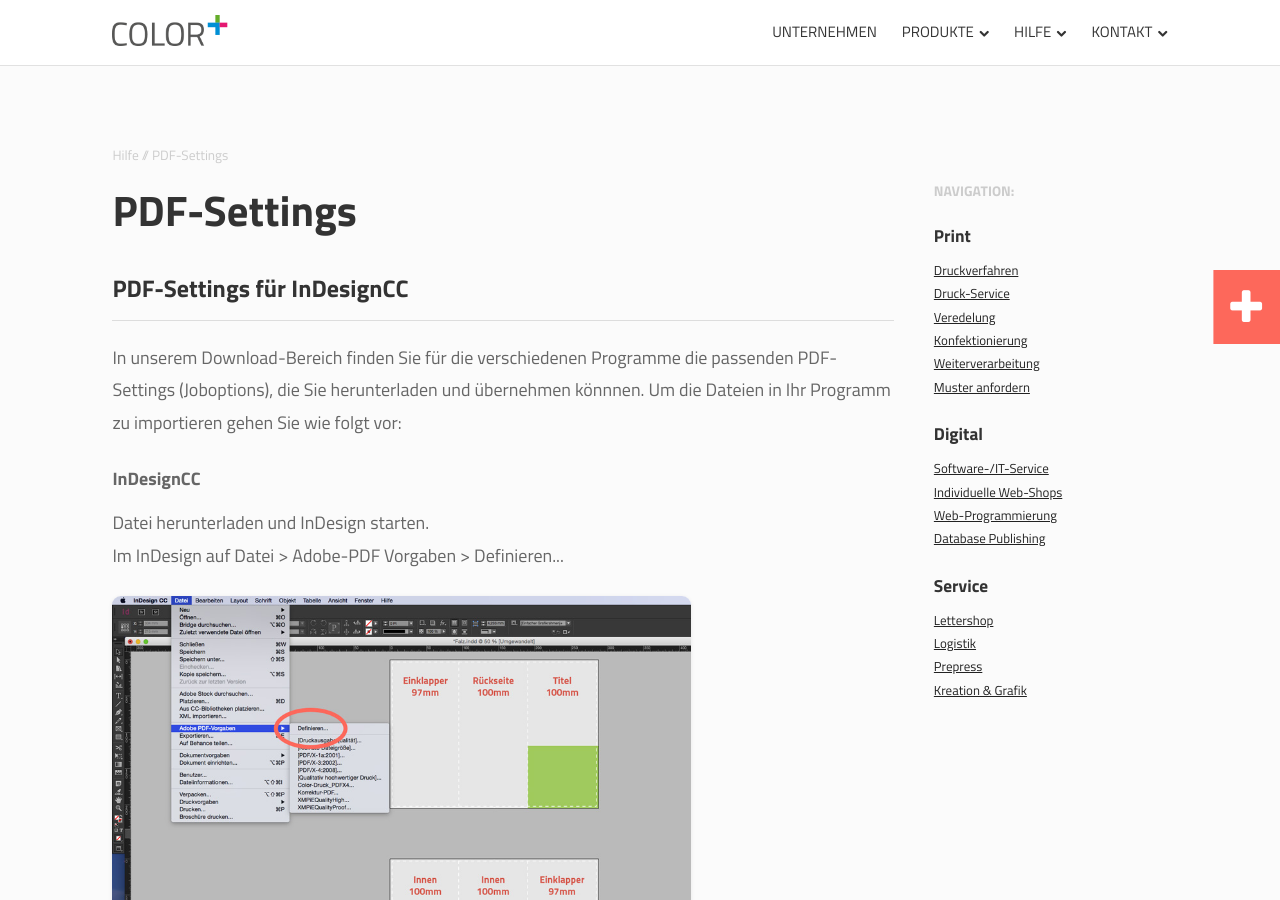
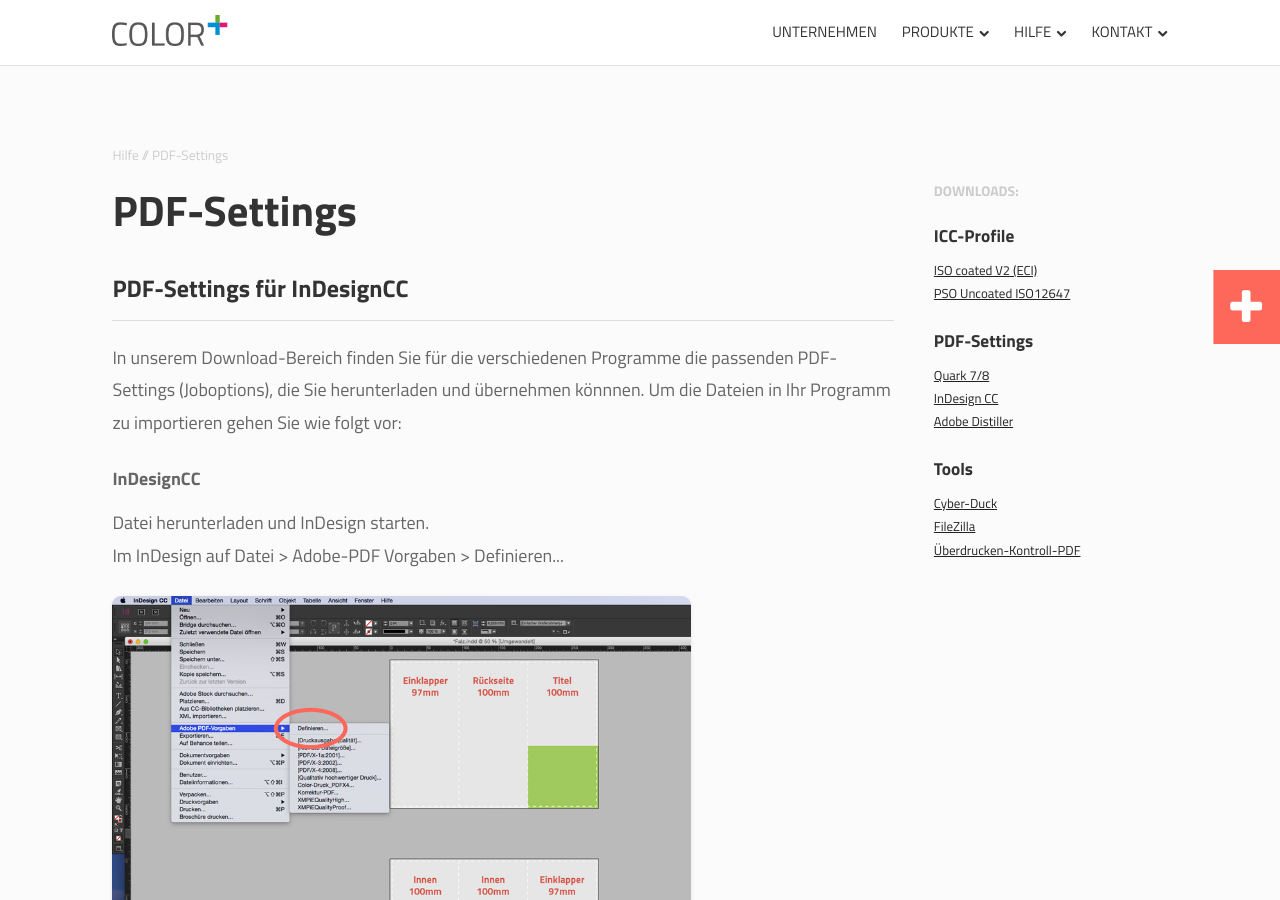
Before and after one commit to colorplusWeb/colorplus.de, a Jekyll site: the page built from _pages/hilfe/pdf.html, in a window 1280 px wide and 900 px high. Built offline with Jekyll 4.4.1, drawn with Linux system fonts in a browser that asks for light colours.

Commit message:
add downloads / sidebar

```diff
--- /dev/null
+++ b/_includes/downloadSideNav.html
@@ -0,0 +1,19 @@
+<h4>Downloads:</h4>
+<h3>ICC-Profile</h3>
+<ul class="plain">
+    <li><a href="/download/iso_coated_v2.zip">ISO coated V2 (ECI)</a></li>
+    <li><a href="/download/pso_uncoated_iso12647.zip">PSO Uncoated ISO12647</a></li>
+</ul>
+<h3>PDF-Settings</h3>
+<ul class="plain">
+    <li><a href="/download/Quark8_PDF_Settings.zip">Quark 7/8</a></li>
+    <li><a href="/download/ColorPlusX4CC.zip">InDesign CC</a></li>
+    <li><a href="/download/Color-Druck_Distiller.zip">Adobe Distiller</a></li>
+</ul>
+<h3>Tools</h3>
+<ul class="plain">
+    <li><a href="https://cyberduck.io/?l=de">Cyber-Duck</a></li>
+    <li><a href="https://filezilla-project.org/">FileZilla</a></li>
+    <li><a href="/download/ueberdrucken.pdf">Überdrucken-Kontroll-PDF</a></li>
+</ul>
+<br>
--- a/_pages/hilfe/anlegen.html
+++ b/_pages/hilfe/anlegen.html
@@ -118,7 +118,7 @@ permalink: hilfe/anlegen
 
                         <aside role="complementary" class="sidebar column three last">
                             <div class="widget">
-                              {% include productSideNav.html %}
+                              {% include downloadSideNav.html %}
                             </div>
                         </aside>
 
--- a/_pages/hilfe/pdf.html
+++ b/_pages/hilfe/pdf.html
@@ -86,7 +86,7 @@ permalink: hilfe/pdf
 
                         <aside role="complementary" class="sidebar column three last">
                             <div class="widget">
-                              {% include productSideNav.html %}
+                              {% include downloadSideNav.html %}
                             </div>
                         </aside>
 
--- a/_pages/hilfe/uber.html
+++ b/_pages/hilfe/uber.html
@@ -91,7 +91,7 @@ permalink: hilfe/uber
 
                         <aside role="complementary" class="sidebar column three last">
                             <div class="widget">
-                              {% include productSideNav.html %}
+                              {% include downloadSideNav.html %}
                             </div>
                         </aside>
 
```
Also changed, not shown: 6 other files.
